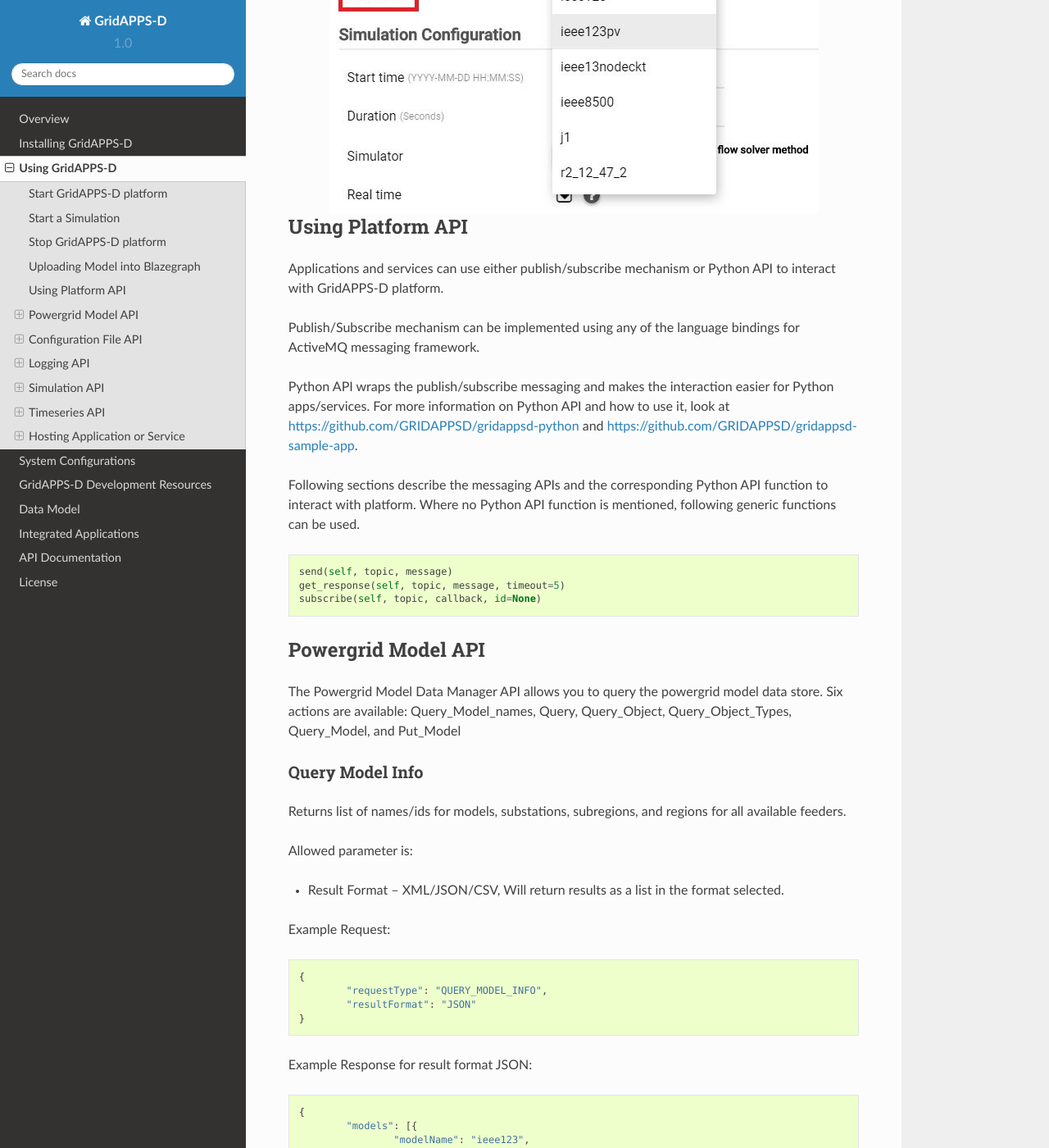
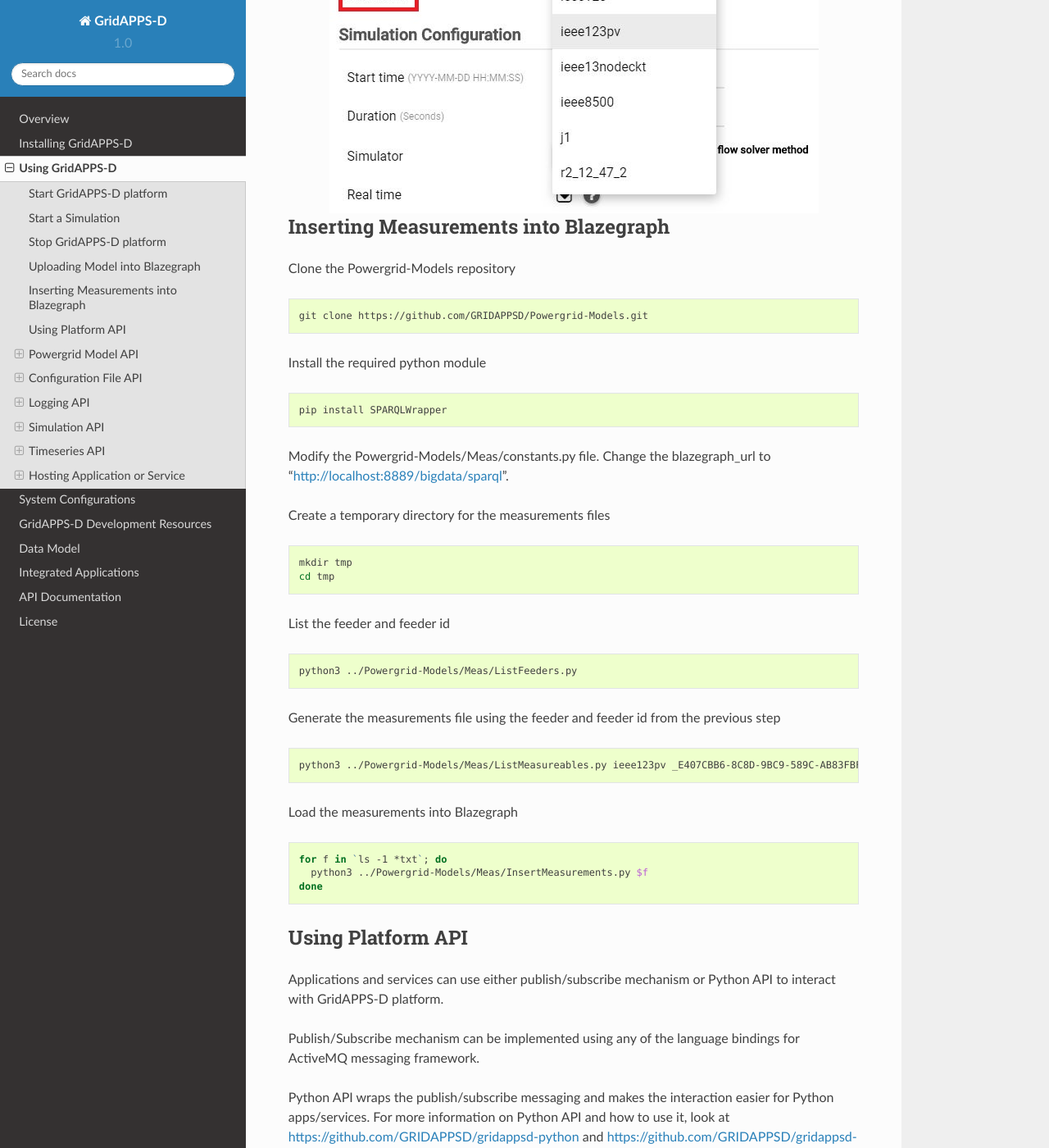
Before and after one commit to ericstephan/gridappsd-docs, a Sphinx documentation site: the page built from docs/source/using_gridappsd/index.rst, in a window 1280 px wide and 1400 px high, scrolled down 4608 px. Shown: the whole window at 82% size. Built offline with Sphinx 7.4.7 and the Read the Docs theme 2.0.0, drawn with Linux system fonts in a browser that asks for light colours; pages that are not in the unit, such as notebooks, are missing from menus.

Commit message:
Added Installing measurments into Blazegraph

```diff
--- /dev/null
+++ b/docs/source/using_gridappsd/Inserting_measurements_blazegraph.rst
@@ -0,0 +1,54 @@
+
+Clone the Powergrid-Models repository
+
+.. code-block:: bash
+
+  git clone https://github.com/GRIDAPPSD/Powergrid-Models.git
+
+..
+
+
+Install the required python module
+
+.. code-block:: bash
+
+  pip install SPARQLWrapper
+
+..
+
+Modify the Powergrid-Models/Meas/constants.py file.  Change the blazegraph_url to "http://localhost:8889/bigdata/sparql".
+
+Create a temporary directory for the measurements files
+
+.. code-block:: bash
+
+  mkdir tmp
+  cd tmp
+
+..
+
+List the feeder and feeder id
+
+.. code-block:: bash
+
+  python3 ../Powergrid-Models/Meas/ListFeeders.py
+
+..
+
+Generate the measurements file using the feeder and feeder id from the previous step
+
+.. code-block:: bash
+
+  python3 ../Powergrid-Models/Meas/ListMeasureables.py ieee123pv _E407CBB6-8C8D-9BC9-589C-AB83FBF0826D
+
+..
+
+Load the measurements into Blazegraph
+
+.. code-block:: bash
+
+  for f in `ls -1 *txt`; do
+    python3 ../Powergrid-Models/Meas/InsertMeasurements.py $f
+  done
+
+..
--- a/docs/source/using_gridappsd/index.rst
+++ b/docs/source/using_gridappsd/index.rst
@@ -10,6 +10,11 @@
 -------------------------------
 
 .. include:: Uploading_model_using_blazegraph_workbench.rst
+
+Inserting Measurements into Blazegraph
+--------------------------------------
+
+.. include:: Inserting_measurements_blazegraph.rst
 
 Using Platform API
 ------------------
```
